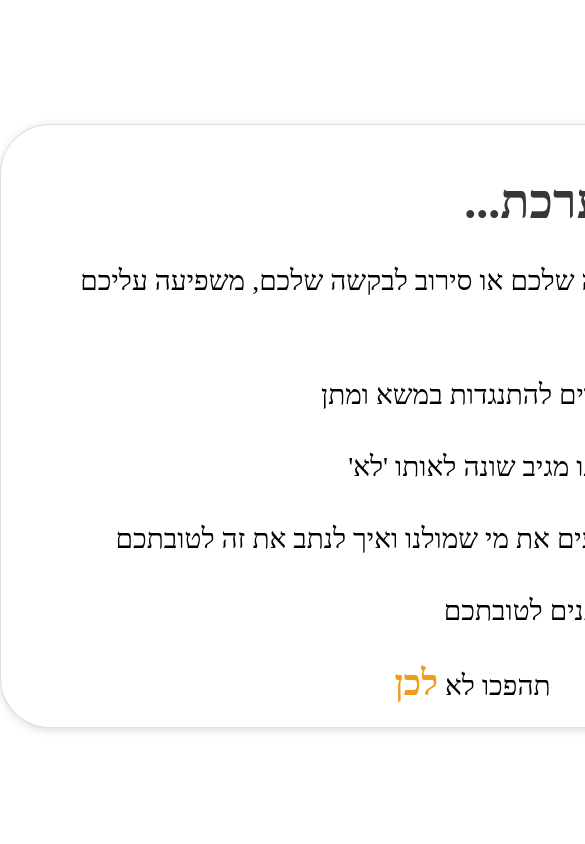
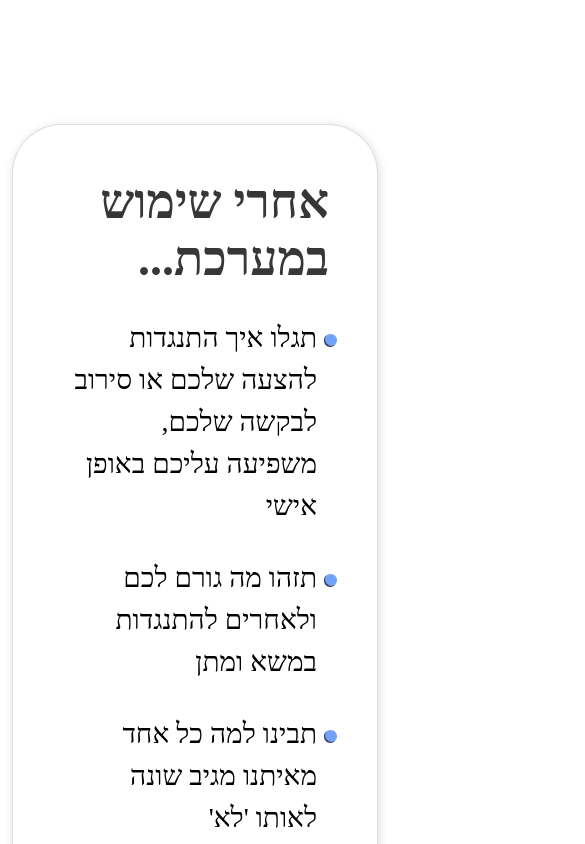
Before and after one commit to daniel-ilan/Anigram-home, a website: page index.html in a window 390 px wide. Shown: the part 880-1724 px from the top of the page, 585 px wide, since content can reach past the window. Before the commit the page ends 1635 px from the top, so only its background shows below. Drawn offline with nearby package versions, Linux system fonts and the light colour scheme; a web font is replaced by a local one.

Commit message:
card % header

```diff
--- a/assets/scss/content/_content.scss
+++ b/assets/scss/content/_content.scss
@@ -7,7 +7,6 @@
   border-radius: 50px;
   background: white;
   width: 945px;
-  height: 604px;
   margin: auto;
 }
 
@@ -39,3 +38,13 @@
     }
   }
 }
+
+@media (max-width: 768px) {
+  .card__wrapper {
+    width: 100%;
+
+    ul {
+      padding: 0;
+    }
+  }
+}
```
Also changed, not shown: public/css/main.css.
